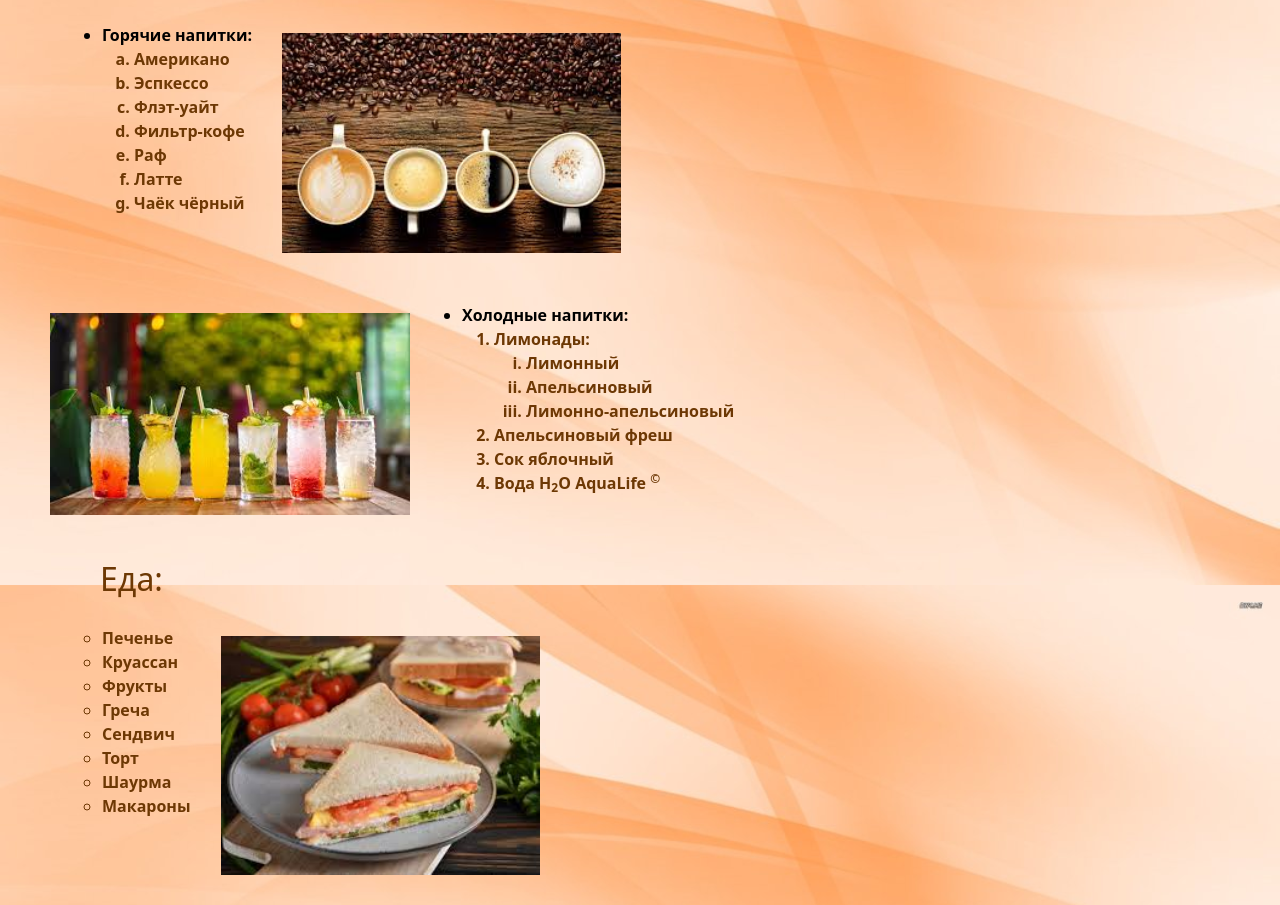
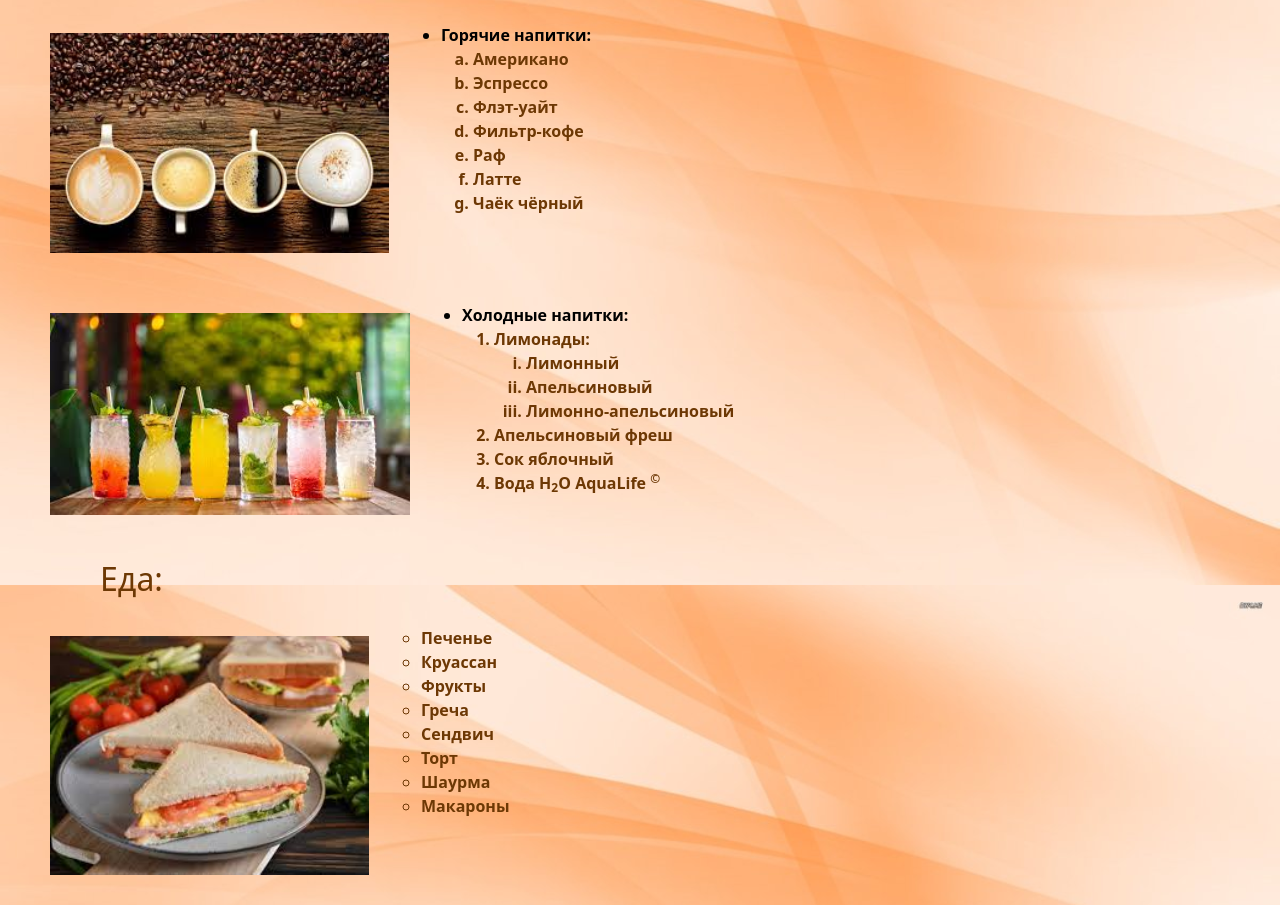
Before and after one commit to mashshaya/site_2, a plain HTML site: page menu.html in a window 1280 px wide. Shown: the part 215-1120 px from the top of the page. Drawn offline with nearby package versions, Linux system fonts and the light colour scheme.

Commit message:
menu.html

```diff
--- a/menu.html
+++ b/menu.html
@@ -34,34 +34,29 @@
                  </div>
             </div>
         </div>
-
-
 <div class="drinks-main">
-            <h2 id="zakladka1"> Напитки: </h2>
+    <h2 id="zakladka1">Напитки:</h2>
 </div>
 
 <div class="drinks-holder">
+    <div class="photofood">
+        <img class="img2" src="coffee.jfif" height="300" width="500" title="кофе" alt="">
+    </div>
     <div class="drinks-title">
         <ul type="disc">
-                        <font color="black" >
-                    <li> Горячие напитки:</li>
-                            <font color="#6d3804" >
-                    <ol type="a">
-                    <li> Американо</li>
-                    <li> Эспкессо</li>
-                    <li> Флэт-уайт</li>
-                    <li> Фильтр-кофе</li>
-                    <li> Раф</li>
-                    <li> Латте</li>
-                    <li> Чаёк чёрный</li>
+            <li style="color: black;">Горячие напитки:</li>
+            <ol type="a" style="color: #6d3804;">
+                <li>Американо</li>
+                <li>Эспрессо</li>
+                <li>Флэт-уайт</li>
+                <li>Фильтр-кофе</li>
+                <li>Раф</li>
+                <li>Латте</li>
+                <li>Чаёк чёрный</li>
             </ol>
         </ul>
     </div>
-                <div class="photofood">
-                    <img class="img2" src="coffee.jfif" height="300" width="500" title="кофе" alt="">
 </div>
-            </div>
-
 
 <div class="lemonade-holder">
     <div class="photolemonade">
@@ -69,45 +64,41 @@
     </div>
     <div class="lemonade-title">
         <ul type="disc">
-                        <font color="black" >
-                    <li> Холодные напитки:</li>
-                            <font color="#6d3804" >
-                        <ol type="1">
-                            <li> Лимонады:</li>
+            <li style="color: black;">Холодные напитки:</li>
+            <ol type="1" style="color: #6d3804;">
+                <li>Лимонады:</li>
                 <ol type="i">
-                            <li> Лимонный</li>
-                            <li> Апельсиновый</li>
-                            <li> Лимонно-апельсиновый</li>
+                    <li>Лимонный</li>
+                    <li>Апельсиновый</li>
+                    <li>Лимонно-апельсиновый</li>
                 </ol>
-                            <li> Апельсиновый фреш</li>
-                            <li> Сок яблочный</li>
-                            <li> Вода H<sub>2</sub>O AquaLife <sup> &copy; </sup> </li>
-
+                <li>Апельсиновый фреш</li>
+                <li>Сок яблочный</li>
+                <li>Вода H<sub>2</sub>O AquaLife <sup>&copy;</sup></li>
             </ol>
         </ul>
     </div>
 </div>
 
+<div class="drinks-main">
+    <h2 id="zakladka2">Еда:</h2>
+</div>
 
-        <div class="drinks-main">
-            <h2 id="zakladka2"> Еда: </h2>
+<div class="drinks-holder">
+    <div class="photofood">
+        <img class="img2" src="food.jfif" height="300" width="500" title="еда" alt="">
     </div>
-        <div class="drinks-holder">
     <div class="drinks-title">
         <ul type="circle">
-                        <font color="#6d3804" >
-                    <li> Печенье</li>
-                    <li> Круассан</li>
-                    <li> Фрукты</li>
-                            <li> Греча</li>
-                    <li> Сендвич</li>
-                    <li> Торт</li>
-                    <li> Шаурма</li>
-                    <li> Макароны</li>
+            <li style="color: #6d3804;">Печенье</li>
+            <li style="color: #6d3804;">Круассан</li>
+            <li style="color: #6d3804;">Фрукты</li>
+            <li style="color: #6d3804;">Греча</li>
+            <li style="color: #6d3804;">Сендвич</li>
+            <li style="color: #6d3804;">Торт</li>
+            <li style="color: #6d3804;">Шаурма</li>
+            <li style="color: #6d3804;">Макароны</li>
         </ul>
-                </div>
-                <div class="photofood">
-                    <img class="img2" src="food.jfif" height="300" width="500" title="еда" alt="">
     </div>
 </div>
 </body>
```
Lines whose indentation alone changed are shown as unchanged.
